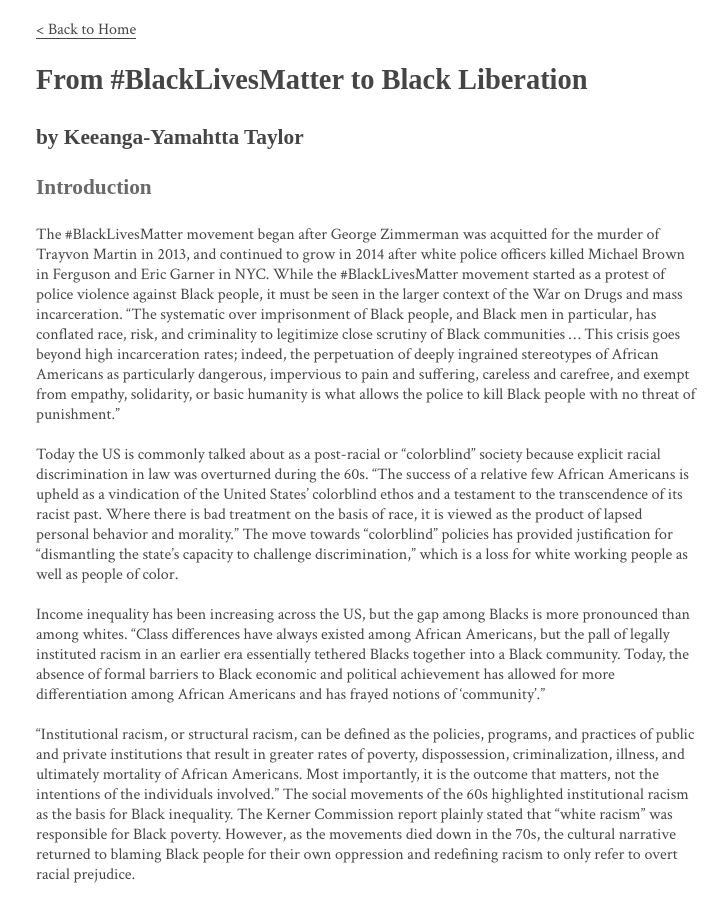
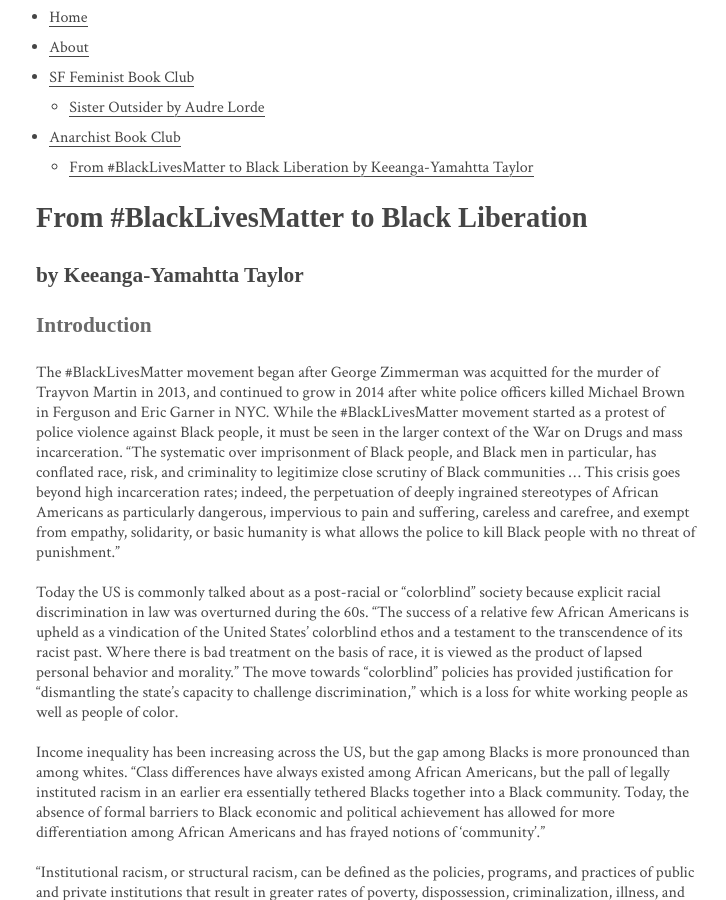
Before and after one commit to radicalbarracuda/sf-feminist-book-club, a Jekyll site: the page built from _posts/2016-12-18-from-blm-to-black-liberation.md, in a window 1280 px wide and 900 px high. Shown: the whole window, without its empty margins (274-1000 px from the left). Built offline with Jekyll 4.4.1, drawn with Linux system fonts in a browser that asks for light colours; some web fonts are replaced.

Commit message:
Making a generic navigation section to go at the top of each page. Right now it’s just a unstyled list that we should format into a horizontal navigation bar. I created a category page for each book club that links to each study guide and can have a custom description. (Also separating out the header content into an include so we don’t duplicate code.)

```diff
--- /dev/null
+++ b/_data/navigation.yaml
@@ -0,0 +1,13 @@
+- title: Home
+  url: /
+
+- title: About
+  url: /about
+
+- title: SF Feminist Book Club
+  url: /feminist-book-club/
+  category: feminist-book-club
+
+- title: Anarchist Book Club
+  url: /anarchist-book-club/
+  category: anarchist-book-club
--- /dev/null
+++ b/_includes/default-head.html
@@ -0,0 +1,9 @@
+<meta charset="utf-8">
+<meta http-equiv="x-ua-compatible" content="ie=edge">
+<meta name="viewport" content="width=device-width, initial-scale=1">
+
+<title>{{ site.title }}</title>
+
+<link rel="stylesheet" href="{{ "/css/main.css" | prepend: site.baseurl }}">
+<link rel="canonical" href="{{ page.url | replace:'index.html','' | prepend: site.baseurl | prepend: site.url }}">
+<link href="//fonts.googleapis.com/css?family=Rosario:700|Crimson+Text:400,400i,600" rel="stylesheet" type="text/css">
--- /dev/null
+++ b/_includes/navigation.html
@@ -0,0 +1,18 @@
+<nav>
+    <ul>
+    {% for navitem in site.data.navigation %}
+        {% if navitem.category %}
+        <li>
+            <a href="{{ site.baseurl }}{{ navitem.url }}">{{ navitem.title }}</a>
+            <ul>
+            {% for post in site.categories[navitem.category] %}
+                <li><a href="{{ post.url | prepend: site.baseurl }}">{{ post.title }}</a></li>
+            {% endfor %}
+            </ul>
+        </li>
+        {% else %}
+        <li><a href="{{ site.baseurl }}{{ navitem.url }}">{{ navitem.title }}</a></li>
+        {% endif %}
+    {% endfor %}
+    </ul>
+</nav>
--- a/_layouts/posts.html
+++ b/_layouts/posts.html
@@ -1,20 +1,12 @@
 <!DOCTYPE html>
 <html>
 <head>
-  <meta charset="utf-8">
-  <meta http-equiv="x-ua-compatible" content="ie=edge">
-  <meta name="viewport" content="width=device-width, initial-scale=1">
-
-  <title>{{ site.title }}</title>
-
-  <link rel="stylesheet" href="{{ "/css/main.css" | prepend: site.baseurl }}">
-  <link rel="canonical" href="{{ page.url | replace:'index.html','' | prepend: site.baseurl | prepend: site.url }}">
-  <link href="//fonts.googleapis.com/css?family=Rosario:700|Crimson+Text:400,400i,600" rel="stylesheet" type="text/css">
+  {% include default-head.html %}
 </head>
 
 <body>
 <main>
-  <p><a href="{{ site.baseurl }}/">< Back to Home</a></p>
+  {% include navigation.html %}
   {{ content }}
   <footer>
     <a href="javascript:window.print();">Download this post</a>
```
Also changed, not shown: _layouts/index.html (+2 -9 lines), _layouts/pages.html (+2 -10 lines), _pages/anarchist-book-club.md (added, +16 -0 lines), _pages/feminist-book-club.md (added, +16 -0 lines), _pages/political-theory.md (deleted, +0 -16 lines), index.md (+0 -4 lines).
